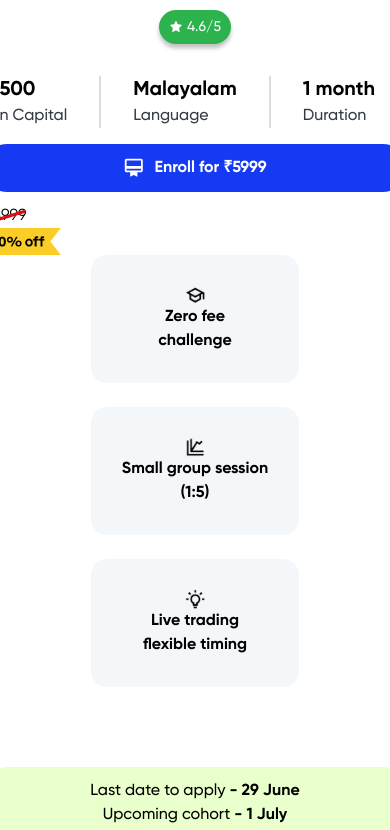
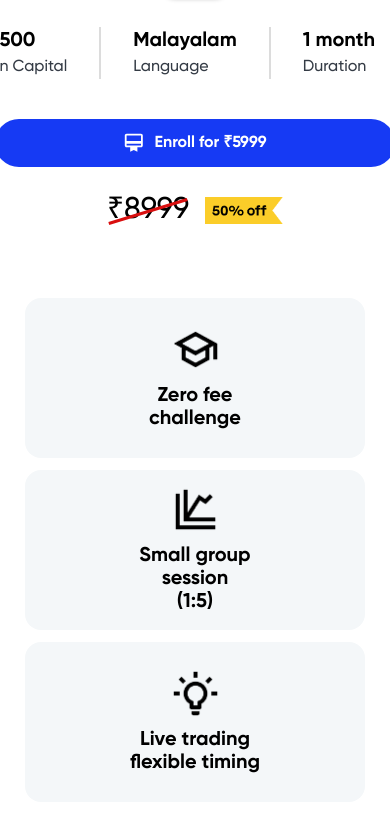
Before and after one commit to emanuelchristo/finquest, a Next.js app: page /course/options in a window 390 px wide. Shown: the part 1034-1864 px from the top of the page. Built offline with nearby package versions, Linux system fonts and the light colour scheme.

Commit message:
cource-page-fixes

```diff
--- a/components/Course/Hero/ButtonAndDiscount.js
+++ b/components/Course/Hero/ButtonAndDiscount.js
@@ -32,7 +32,7 @@ const ButtonAndDiscount = () => {
         <div>
           <span className={styles.strikethrough}>{data["oldprice"]}</span>
         </div>
-        <div className="">
+        <div>
           <img
             src={data["offerimageurl"]}
             alt=""
--- a/components/Course/Hero/Cards.js
+++ b/components/Course/Hero/Cards.js
@@ -1,13 +1,15 @@
-import React from 'react'
-import GrayBox from './GrayBox';
-import CoursePageData from '../data/CoursePageData';
-import { useRouter } from 'next/router'
+import React from "react";
+import GrayBox from "./GrayBox";
+import CoursePageData from "../data/CoursePageData";
+import { useRouter } from "next/router";
+import styles from "./hero.module.css";
+
 const Cards = () => {
   const router = useRouter();
   const { courseid } = router.query;
-  const [data,setdata]=React.useState({});
-  React.useEffect(()=>{
-    switch(courseid){
+  const [data, setdata] = React.useState({});
+  React.useEffect(() => {
+    switch (courseid) {
       case "options":
         setdata(CoursePageData.options);
         break;
@@ -17,11 +19,11 @@ const Cards = () => {
       case "starter":
         setdata(CoursePageData.starter);
     }
-  },[courseid]);
+  }, [courseid]);
   console.log(data[0]?.cards);
 
   return (
-    <div className="flex space-x-6 md:flex-col md:space-x-0 md:space-y-6 md:justify-center md:items-center mb-10">
+    <div className={styles.cards}>
       {data["cards"]?.map((item, index) => {
         return (
           <GrayBox
@@ -33,7 +35,7 @@ const Cards = () => {
         );
       })}
     </div>
-  )
-}
+  );
+};
 
-export default Cards
+export default Cards;
--- a/components/Course/Hero/GrayBox.js
+++ b/components/Course/Hero/GrayBox.js
@@ -1,13 +1,16 @@
-import React from 'react'
+import React from "react";
+import styles from "./hero.module.css";
 
-const GrayBox = ({imagepath,content1,content2}) => {
+const GrayBox = ({ imagepath, content1, content2 }) => {
   return (
-   <div className='bg-card-bg flex flex-col items-center justify-center py-4 px-6 w-52 h-32 rounded-2xl'>
-   <img src={imagepath} alt="" width="20" height="20" />
-   <div className='text-center text-base font-semibold'>{content1}</div>
-   <div className='text-center text-base font-semibold'>{content2}</div>
-   </div>
-  )
-}
+    <div className={styles.greybox}>
+      <img src={imagepath} />
+      <div>
+        <div className={styles.greybox_text}>{content1}</div>
+        <div className={styles.greybox_text}>{content2}</div>
+      </div>
+    </div>
+  );
+};
 
-export default GrayBox
+export default GrayBox;
--- a/components/Course/Hero/hero.module.css
+++ b/components/Course/Hero/hero.module.css
@@ -5,6 +5,7 @@
     align-items: center;
     padding: 0px;
     gap: 8px;
+    margin: 0 3rem;
 
 }
 
@@ -113,12 +114,16 @@
     text-align: center;
     color: #FFFFFF;
 }
+
 /* ButtonAndDiscount */
 .strikethrough {
     position: relative;
-  }
+    font-weight: 500;
+    font-size: 21.5361px;
+    line-height: 100%;
+}
 
-  .strikethrough:before {
+.strikethrough:before {
     position: absolute;
     content: "";
     left: 0;
@@ -131,7 +136,52 @@
     -ms-transform: rotate(-17deg);
     -o-transform: rotate(-17deg);
     transform: rotate(-17deg);
-  }
+}
+
+.buttons_and_discount {
+    display: flex;
+    align-items: center;
+    gap: 1rem;
+    margin: 1.5rem 0;
+}
+
+.cards {
+    display: flex;
+    flex-direction: row;
+    align-items: flex-start;
+    padding: 0px;
+    gap: 12px;
+
+}
+
+.greybox {
+    display: flex;
+    flex-direction: column;
+    justify-content: center;
+    align-items: center;
+    padding: 18px 24px;
+    gap: 12px;
+    width: 12.563rem;
+    height: 8.063rem;
+    background: #F4F7F9;
+    border-radius: 16px;
+    order: 1;
+    align-self: stretch;
+    flex-grow: 1;
+}
+
+.greybox>img {
+    width: 2.5rem;
+    height: auto;
+}
+
+.greybox_text {
+    font-weight: 600;
+    font-size: 16px;
+    line-height: 115%;
+    text-align: center;
+    color: #000000;
+}
 
 @media (max-width: 1279px) {}
 
@@ -151,6 +201,21 @@
         margin: 2rem 0;
         align-items: center;
     }
+
+    /* ButtonAndDiscount */
+    .strikethrough {
+        font-size: 25px;
+    }
+
+    .buttons_and_discount {
+        justify-content: center;
+    }
+
+    .cards {
+        flex-direction: row;
+        align-items: flex-start;
+    }
+
 
 }
 
@@ -172,4 +237,44 @@
     }
 }
 
-@media (max-width: 639px) {}
+@media (max-width: 639px) {
+    .course {
+        margin: 2rem;
+    }
+
+    /* ButtonAndDiscount */
+    .strikethrough {
+        font-size: 30px;
+    }
+
+    .buttons_and_discount {
+        justify-content: center;
+        flex-wrap: wrap;
+        align-self: center;
+    }
+
+    .cards {
+        flex-direction: column;
+        align-items: center;
+        align-self: center;
+        width: 100%;
+        margin: 3rem 0;
+    }
+
+    .greybox {
+        gap: 12px;
+        width: 80%;
+        border-radius: 16px;
+        align-self: center;
+        padding: 5rem;
+    }
+
+    .greybox>img {
+        width: 3rem;
+    }
+
+    .greybox_text {
+        font-weight: 600;
+        font-size: 20px;
+    }
+}
```
Lines whose indentation alone changed are shown as unchanged.
